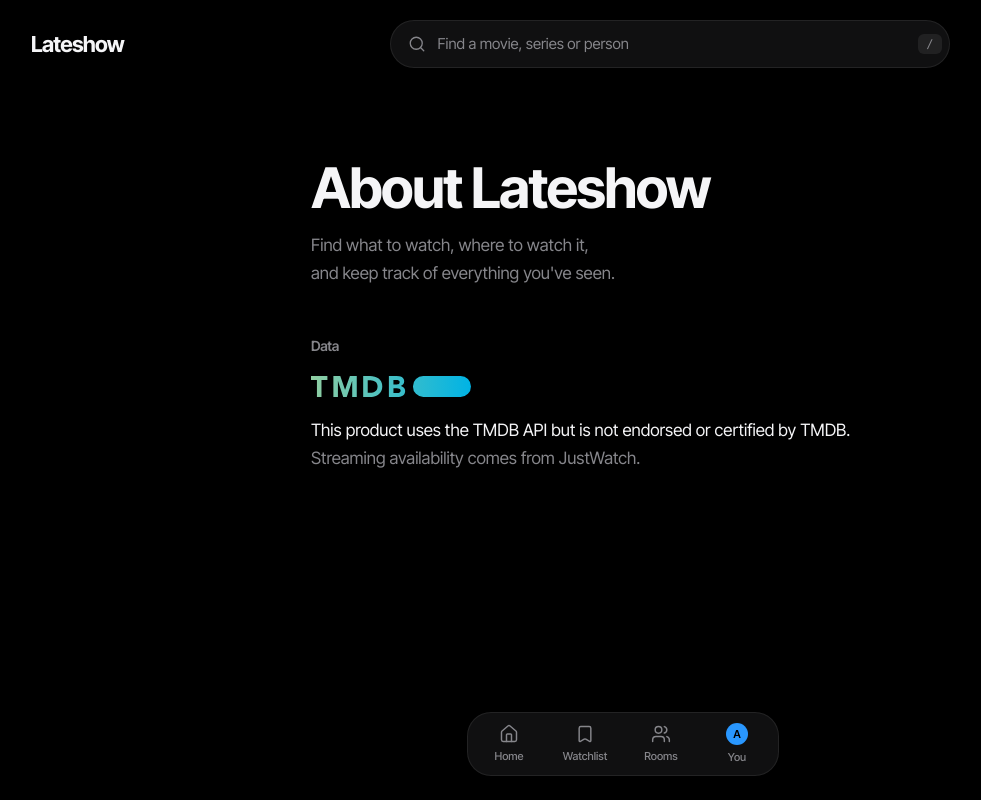
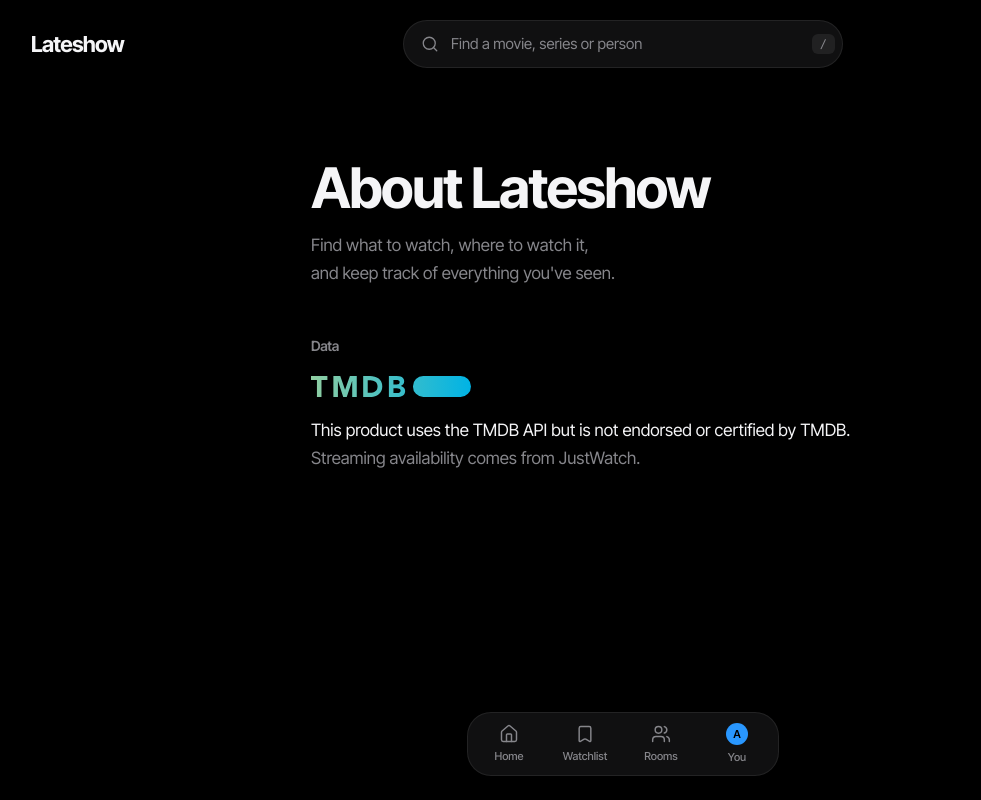
Before and after one commit to pyvnoaim/lateshow, a Next.js app: page /about in a window 1280 px wide. Shown: the whole page, without its empty margins (17-998 px from the left). Built offline with nearby package versions, Linux system fonts and the light colour scheme.

Commit message:
Top bar: centered 440px search, works with and without chip

```diff
--- a/src/components/TopBar.tsx
+++ b/src/components/TopBar.tsx
@@ -9,10 +9,10 @@ import { SearchField } from "./SearchField";
 export function TopBar() {
   return (
     <header className="absolute inset-x-0 top-0 z-20">
-      <div className="mx-auto flex h-[88px] max-w-[1280px] items-center justify-between gap-8 px-4 sm:px-12">
+      <div className="mx-auto flex h-[88px] max-w-[1280px] items-center justify-between gap-8 px-4 sm:grid sm:grid-cols-[1fr_minmax(0,440px)_1fr] sm:px-12">
         <Link href="/" className="text-[22px] font-bold tracking-[-0.035em]">Lateshow</Link>
-        {/* auto margins split the leftover space evenly, so the gaps on both sides match whatever sits right */}
-        <div className="mx-auto hidden max-w-[560px] flex-1 sm:block">
+        {/* truly centered so the bar looks the same with or without the up next chip on the right */}
+        <div className="hidden sm:block">
           <SearchField />
         </div>
         <div className="flex justify-end">
```
